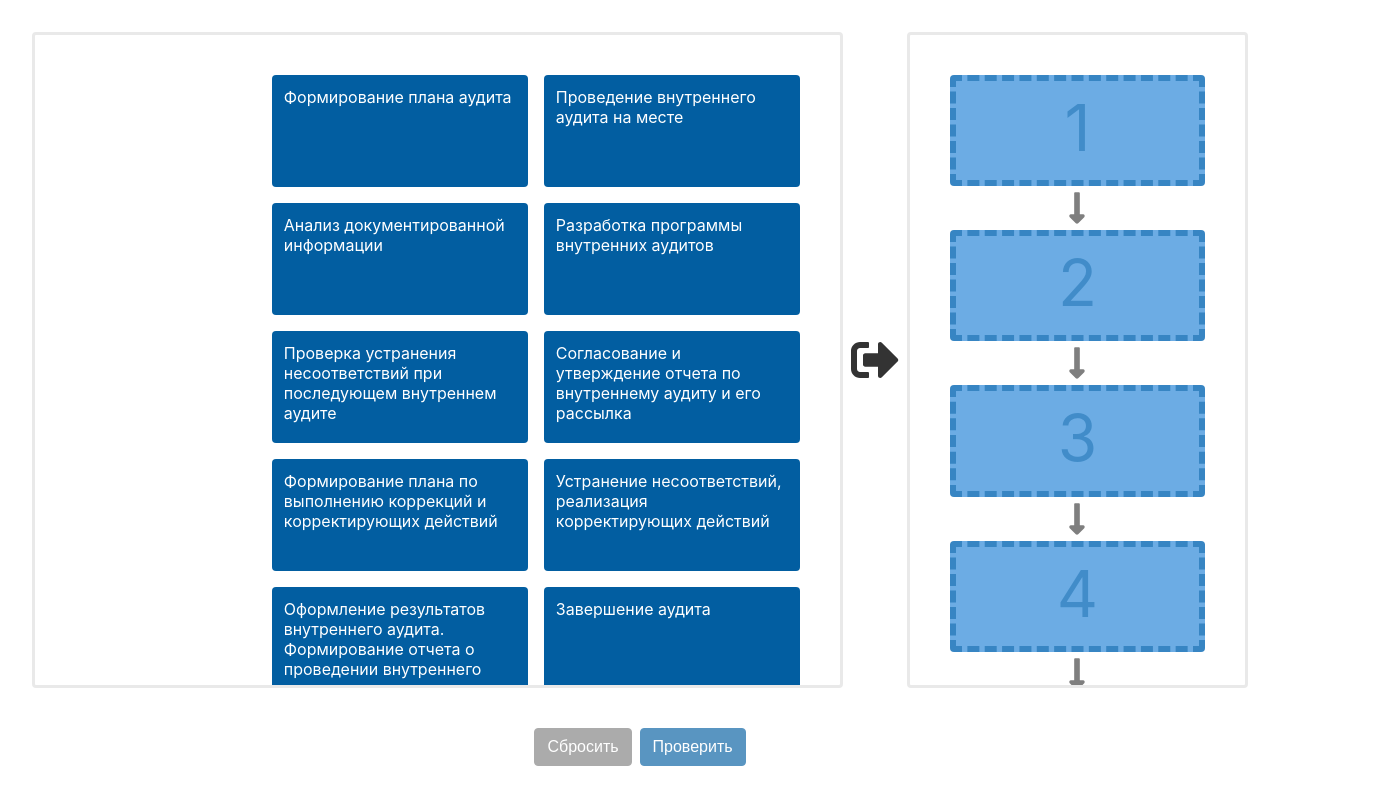
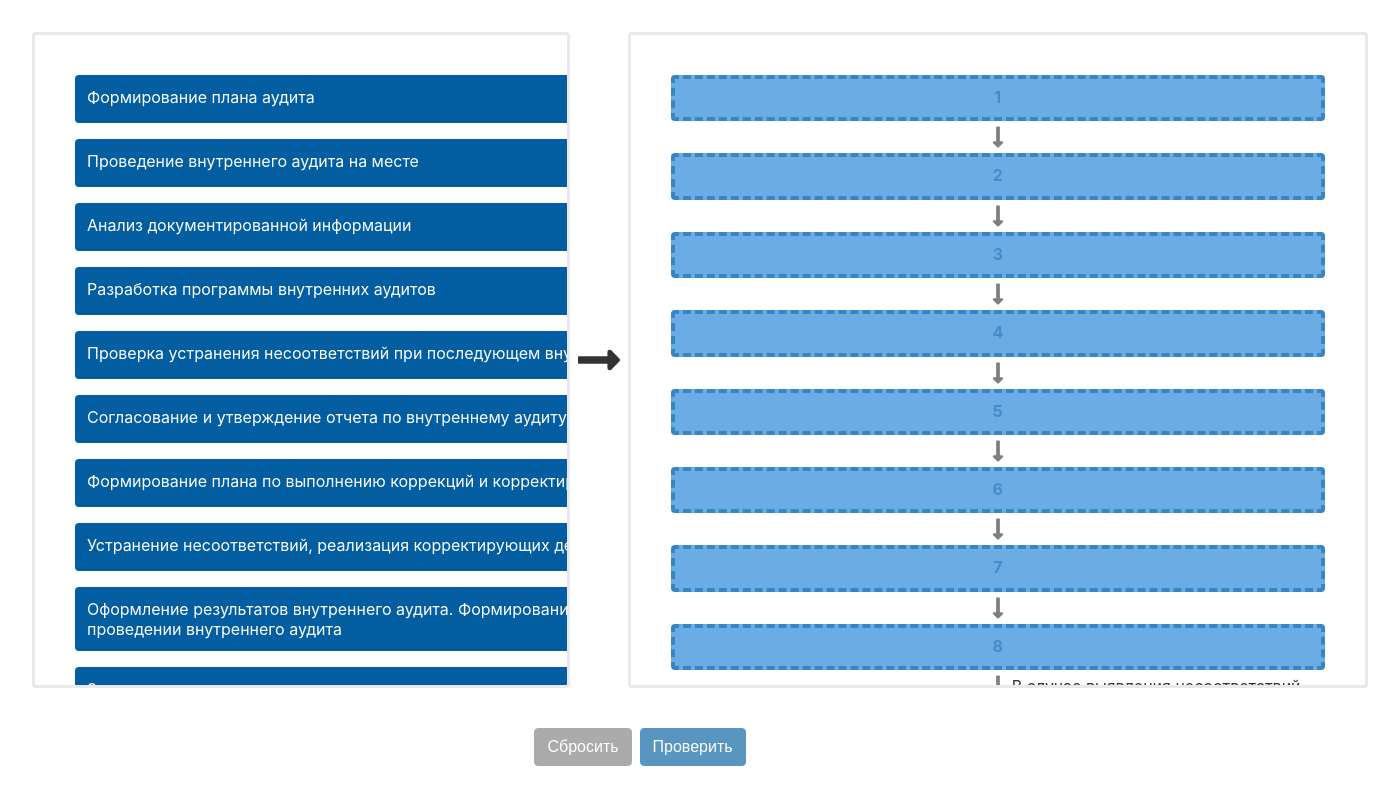
Before and after one commit to SuperDubPro/drag-n-drop-for-kids, a React (Create React App) app: page / in a window 1280 px wide. Shown: the whole page, 1400 px wide, since content can reach past the window. Built offline with nearby package versions, Linux system fonts and the light colour scheme.

Commit message:
list view

```diff
--- a/src/components/Body.jsx
+++ b/src/components/Body.jsx
@@ -275,8 +275,7 @@ function Body() {
         </div>
 
         <div className="prompt-arrow dark">
-          {/*➜*/}
-          <FontAwesomeIcon icon={['fas', 'sign-out-alt']} />
+          <FontAwesomeIcon className="graph-arrow" icon={['fas', 'long-arrow-alt-right']} />
         </div>
 
         <div className="interactive-list droppable-list p-4 my-4 mr-4 ml-2">
--- a/src/components/Droppable/droppable.scss
+++ b/src/components/Droppable/droppable.scss
@@ -2,8 +2,8 @@
 
 .droppable {
 	background: $droppable-bg;
-	width: 14.2rem !important;
-	min-height: 5.2rem !important;
+	width: 39.4rem !important;
+	min-height: 1.4rem !important;
 
 	.text {
 		opacity: .2;
@@ -15,7 +15,7 @@
 }
 
 .border-dashed {
-	border: .4rem dashed $droppable-border;
+	border: .3rem dashed $droppable-border;
 }
 
 .hovered {
--- a/src/style/app.scss
+++ b/src/style/app.scss
@@ -10,7 +10,7 @@
 
 .lists-container {
 	display: flex;
-	min-width: 800px;
+	min-width: 1400px;
 	max-height: 90vh;
 
 	.interactive-list {
@@ -22,8 +22,8 @@
 		.interactive-container {
 			.interactive {
 				border-radius: .25rem;
-				width: 15rem;
-				min-height: 6rem;
+				width: 40rem;
+				min-height: 2rem;
 			}
 		}
 	}
@@ -31,23 +31,21 @@
 	.draggable-list {
 		flex-basis: 0;
 		flex-grow: 1;
+		flex-direction: column;
 		display: flex;
-		flex-wrap: wrap;
 		align-items: flex-start;
-		justify-content: flex-end;
+		min-width: 24rem;
 		max-width: 54rem;
 
 		.draggable-list-wrapper {
 			display: inherit;
 			flex: inherit;
-			flex-wrap: wrap;
-			justify-content: flex-end;
+			flex-direction: inherit;
 		}
 	}
 
 	.droppable-list {
 		flex-direction: column;
-		max-width: 400px;
 
 		.droppable-container {
 			.name-row-container {
@@ -62,7 +60,7 @@
 					align-items: center;
 					.graph-arrow {
 						color: $secondary;
-						font-size: 36px;
+						font-size: 24px;
 					}
 				}
 
@@ -70,7 +68,8 @@
 					position: absolute;
 					left: 20px;
 					word-wrap: break-word;
-					width: 150px;
+					max-width: 300px;
+					width: max-content;
 				}
 			}
 			&:first-child {
@@ -85,7 +84,8 @@
 				align-items: center;
 
 				.drop-index {
-					font-size: 64px;
+					font-size: 16px;
+					font-weight: bolder;
 					opacity: .4;
 				}
 			}
```
Also changed, not shown: src/style/fontawesome.js (+2 -6 lines).
